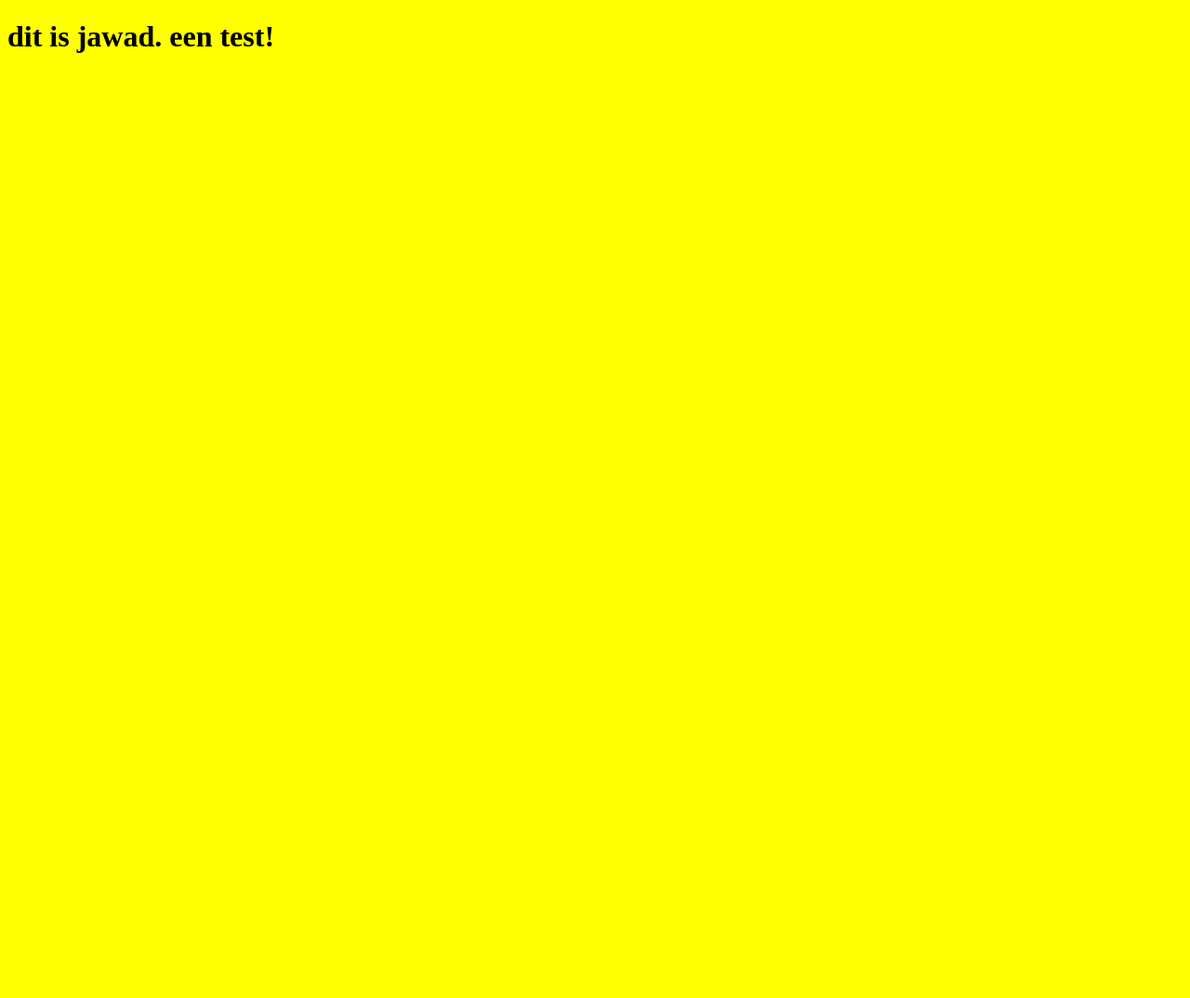
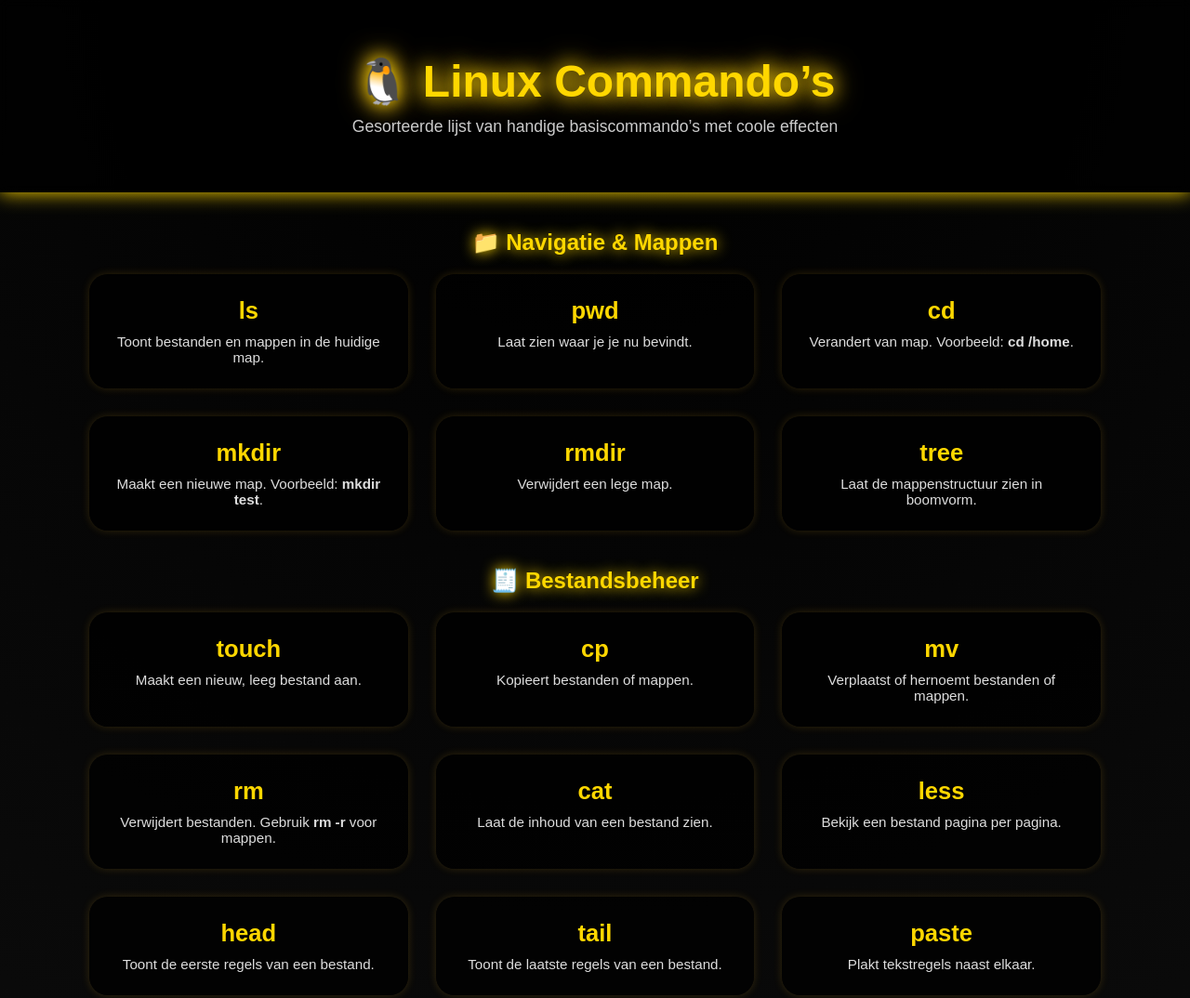
Before and after one commit to jawadschool2-max/DevopWeb, a plain HTML site: page index.html in a window 1280 px wide. Shown: the top 1074 px of the page at 93% size. Before the commit the page ends 800 px from the top, so only its background shows below. Drawn offline with Linux system fonts and the light colour scheme.

Commit message:
Update index.html

```diff
--- a/index.html
+++ b/index.html
@@ -1,12 +1,181 @@
 <!DOCTYPE html>
-<html lang="en">
+<html lang="nl">
 <head>
-    <meta charset="UTF-8">
-    <meta name="viewport" content="width=device-width, initial-scale=1.0">
-    <title>Yellow Background</title>
+  <meta charset="UTF-8">
+  <meta name="viewport" content="width=device-width, initial-scale=1.0">
+  <title>Linux Commando’s</title>
+  <style>
+    * {
+      margin: 0;
+      padding: 0;
+      box-sizing: border-box;
+      font-family: 'Poppins', sans-serif;
+    }
+
+    body {
+      background: radial-gradient(circle at top, #000, #111);
+      color: gold;
+      overflow-x: hidden;
+    }
+
+    header {
+      text-align: center;
+      padding: 60px 20px;
+      background: rgba(0, 0, 0, 0.8);
+      box-shadow: 0 0 20px gold;
+      backdrop-filter: blur(6px);
+      animation: fadeDown 1.5s ease;
+    }
+
+    h1 {
+      font-size: 3rem;
+      color: gold;
+      text-shadow: 0 0 20px gold, 0 0 30px #daa520;
+    }
+
+    p {
+      color: #ccc;
+      font-size: 1.1rem;
+      margin-top: 10px;
+    }
+
+    h2.group {
+      text-align: center;
+      color: gold;
+      margin-top: 40px;
+      text-shadow: 0 0 15px gold;
+    }
+
+    .container {
+      width: 85%;
+      margin: 20px auto;
+      display: grid;
+      grid-template-columns: repeat(auto-fit, minmax(250px, 1fr));
+      gap: 30px;
+      position: relative;
+      z-index: 1;
+    }
+
+    .card {
+      background: rgba(0, 0, 0, 0.8);
+      border-radius: 20px;
+      padding: 25px;
+      text-align: center;
+      transition: 0.3s ease;
+      box-shadow: 0 0 10px #daa52033;
+      cursor: pointer;
+      animation: fadeUp 1.2s ease;
+    }
+
+    .card:hover {
+      transform: scale(1.07);
+      box-shadow: 0 0 25px gold;
+      background: rgba(0, 0, 0, 1);
+    }
+
+    h3 {
+      color: gold;
+      margin-bottom: 10px;
+      font-size: 1.6rem;
+    }
+
+    .card p {
+      color: #ddd;
+      font-size: 0.95rem;
+    }
+
+    footer {
+      text-align: center;
+      padding: 25px;
+      border-top: 1px solid rgba(255, 255, 255, 0.1);
+      color: #aaa;
+    }
+
+    @keyframes fadeUp {
+      from { opacity: 0; transform: translateY(20px); }
+      to { opacity: 1; transform: translateY(0); }
+    }
+
+    @keyframes fadeDown {
+      from { opacity: 0; transform: translateY(-30px); }
+      to { opacity: 1; transform: translateY(0); }
+    }
+  </style>
 </head>
-<body style="background-color: yellow;">
+<body>
+  <header>
+    <h1>🐧 Linux Commando’s</h1>
+    <p>Gesorteerde lijst van handige basiscommando’s met coole effecten</p>
+  </header>
 
-    <h1>dit is jawad. een test!</h1>
+  <h2 class="group">📁 Navigatie & Mappen</h2>
+  <div class="container">
+    <div class="card" onclick="playSound()"><h3>ls</h3><p>Toont bestanden en mappen in de huidige map.</p></div>
+    <div class="card" onclick="playSound()"><h3>pwd</h3><p>Laat zien waar je je nu bevindt.</p></div>
+    <div class="card" onclick="playSound()"><h3>cd</h3><p>Verandert van map. Voorbeeld: <b>cd /home</b>.</p></div>
+    <div class="card" onclick="playSound()"><h3>mkdir</h3><p>Maakt een nieuwe map. Voorbeeld: <b>mkdir test</b>.</p></div>
+    <div class="card" onclick="playSound()"><h3>rmdir</h3><p>Verwijdert een lege map.</p></div>
+    <div class="card" onclick="playSound()"><h3>tree</h3><p>Laat de mappenstructuur zien in boomvorm.</p></div>
+  </div>
+
+  <h2 class="group">🧾 Bestandsbeheer</h2>
+  <div class="container">
+    <div class="card" onclick="playSound()"><h3>touch</h3><p>Maakt een nieuw, leeg bestand aan.</p></div>
+    <div class="card" onclick="playSound()"><h3>cp</h3><p>Kopieert bestanden of mappen.</p></div>
+    <div class="card" onclick="playSound()"><h3>mv</h3><p>Verplaatst of hernoemt bestanden of mappen.</p></div>
+    <div class="card" onclick="playSound()"><h3>rm</h3><p>Verwijdert bestanden. Gebruik <b>rm -r</b> voor mappen.</p></div>
+    <div class="card" onclick="playSound()"><h3>cat</h3><p>Laat de inhoud van een bestand zien.</p></div>
+    <div class="card" onclick="playSound()"><h3>less</h3><p>Bekijk een bestand pagina per pagina.</p></div>
+    <div class="card" onclick="playSound()"><h3>head</h3><p>Toont de eerste regels van een bestand.</p></div>
+    <div class="card" onclick="playSound()"><h3>tail</h3><p>Toont de laatste regels van een bestand.</p></div>
+    <div class="card" onclick="playSound()"><h3>paste</h3><p>Plakt tekstregels naast elkaar.</p></div>
+    <div class="card" onclick="playSound()"><h3>sort</h3><p>Sorteert tekst of regels in bestanden.</p></div>
+  </div>
+
+  <h2 class="group">⚙️ Systeem & Gebruiker</h2>
+  <div class="container">
+    <div class="card" onclick="playSound()"><h3>sudo</h3><p>Voert commando’s uit als beheerder.</p></div>
+    <div class="card" onclick="playSound()"><h3>nano</h3><p>Opent een simpele teksteditor in de terminal.</p></div>
+    <div class="card" onclick="playSound()"><h3>man</h3><p>Toont de handleiding van een commando.</p></div>
+    <div class="card" onclick="playSound()"><h3>clear</h3><p>Maakt het terminalscherm leeg.</p></div>
+    <div class="card" onclick="playSound()"><h3>exit</h3><p>Sluit de terminal of SSH-sessie af.</p></div>
+  </div>
+
+  <h2 class="group">🌐 Netwerk</h2>
+  <div class="container">
+    <div class="card" onclick="playSound()" href="index2.html" ><h3>ssh</h3><p>Verbindt met een andere computer via het netwerk.</p></div>
+  </div>
+
+<div class="container">
+  <div class="card" onclick="playSound()">
+    <h3>SSH connectie naar VM</h3>
+    <p>Verbind vanuit je laptop met de VM:<br><b>ssh gebruikersnaam@localhost -p 2222</b></p>
+  </div>
+
+  <div class="card" onclick="playSound()">
+    <h3>SSH service status</h3>
+    <p>Check of SSH draait:<br><b>systemctl status ssh</b></p>
+  </div>
+
+  <div class="card" onclick="playSound()">
+    <h3>NetworkManager status</h3>
+    <p>Check of NetworkManager draait:<br><b>systemctl status NetworkManager</b></p>
+  </div>
+</div>
+
+
+  <footer>
+    <p>💻 Gemaakt door Jawad — ICT Software Development (Niveau 4)</p>
+  </footer>
+
+  <!-- Hover sound -->
+  <audio id="hoverSound" src="https://freesound.org/data/previews/256/256113_3263906-lq.mp3"></audio>
+  <script>
+    function playSound() {
+      const sound = document.getElementById('hoverSound');
+      sound.currentTime = 0;
+      sound.play();
+    }
+  </script>
 </body>
 </html>
```
